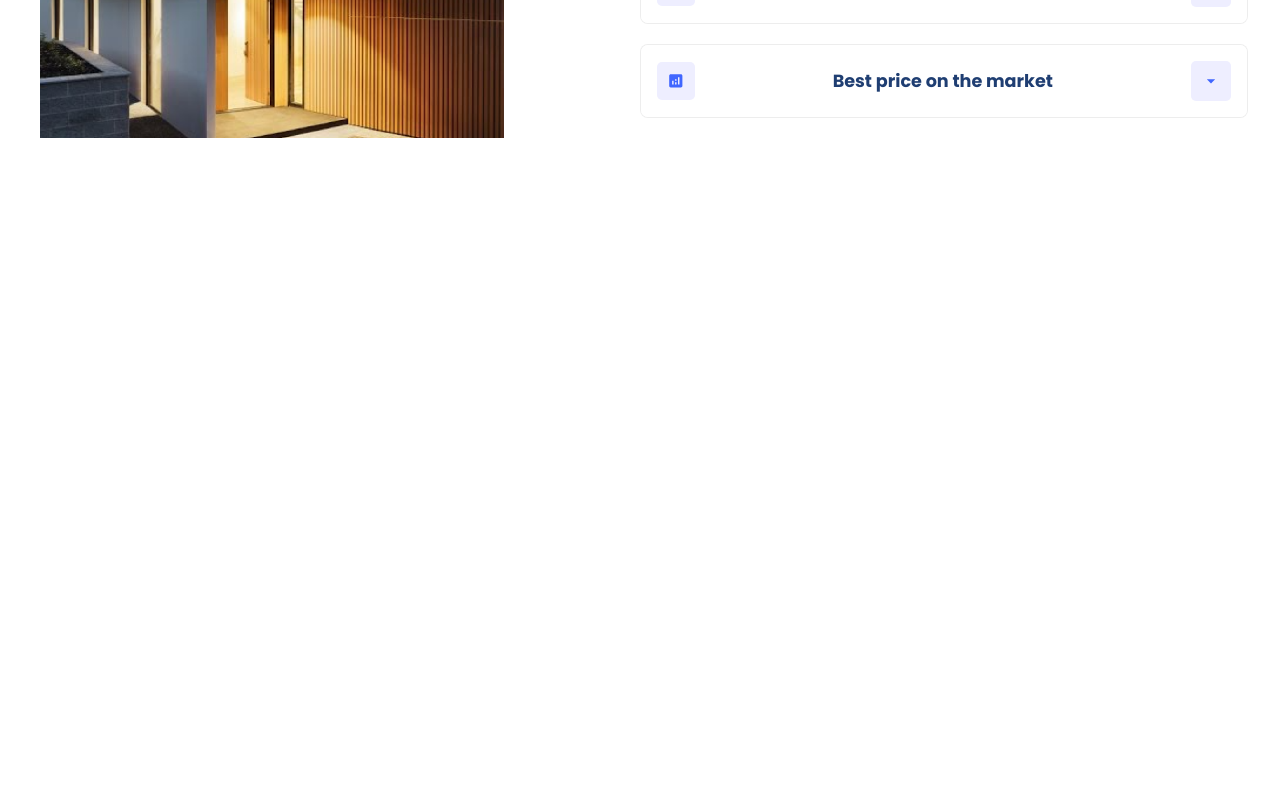
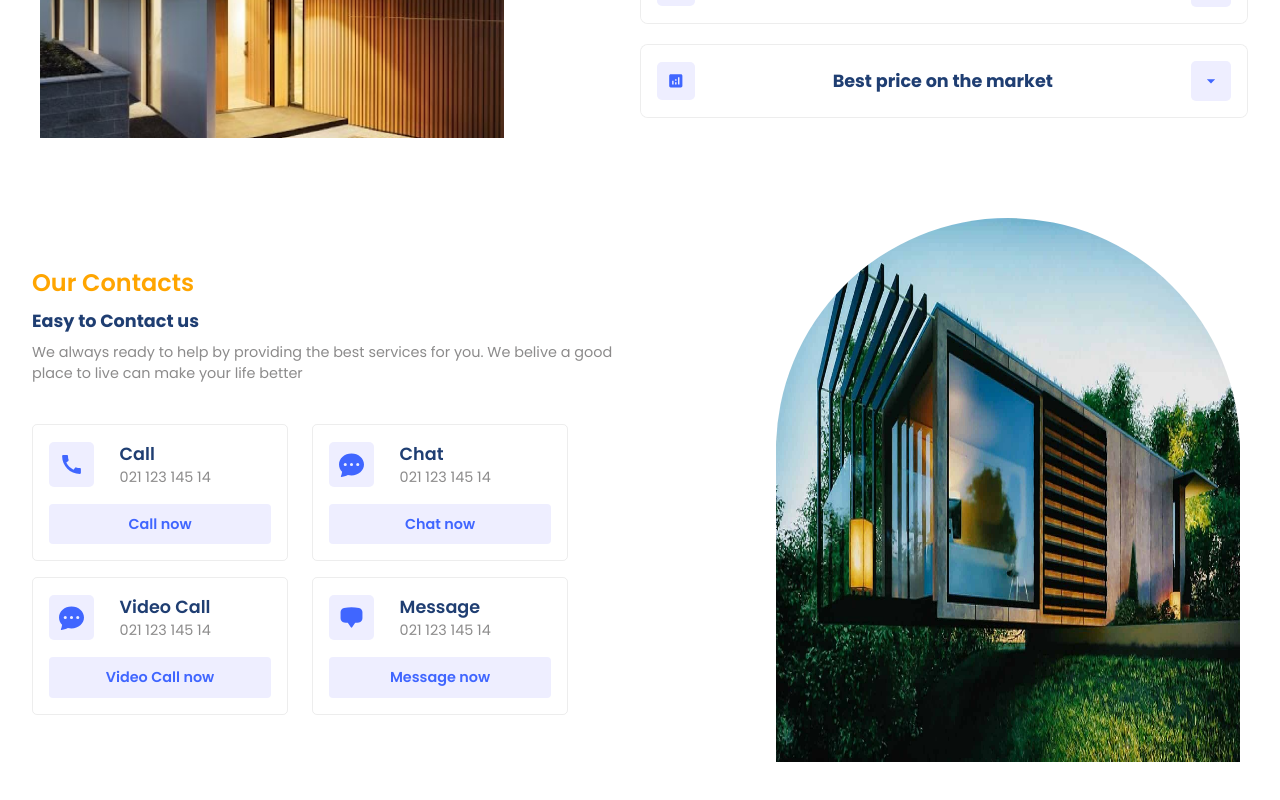
Before and after one commit to Adnan-Memos/Web-01, a React (Vite) app: page / in a window 1280 px wide. Shown: the part 1846-2646 px from the top of the page. Before the commit the page ends 2024 px from the top, so only its background shows below. Built offline with nearby package versions, Linux system fonts and the light colour scheme; a web font is replaced by a local one.

Commit message:
Contact Section Completed

```diff
--- a/src/App.jsx
+++ b/src/App.jsx
@@ -4,6 +4,7 @@ import './App.css';
 import Companies from "./components/Companies/Companies";
 import Residencies from "./components/Residencies/Residencies";
 import Value from "./components/Value/Value";
+import Contact from "./components/Contact/Contact";
 
 function App() {
   return (
@@ -16,6 +17,7 @@ function App() {
         <Companies/>
         <Residencies/>
         <Value/>
+        <Contact/>
     </div>
   );
 };
--- /dev/null
+++ b/src/components/Contact/Contact.css
@@ -0,0 +1,75 @@
+.c-container {
+    justify-content: space-between;
+  }
+  .c-container > div {
+    flex: 1;
+  }
+  .c-right {
+    width: 100%;
+  }
+  .c-left {
+    gap: 0.5rem;
+  }
+  .contactModes {
+    margin-top: 2rem;
+    gap: 1rem;
+  }
+  .contactModes .row {
+    gap: 1.5rem;
+  }
+  .mode {
+    width: 16rem;
+    padding: 1rem;
+    border: 0.8px solid rgba(128, 128, 128, 0.143);
+    border-radius: 5px;
+    gap: 1rem;
+    transition: all 300ms ease-in;
+  }
+  .mode .button {
+    width: 100%;
+    background: var(--lightBlue);
+    color: var(--blue);
+    font-size: 0.9rem;
+    font-weight: 600;
+  }
+  .mode > :nth-child(1) {
+    width: 100%;
+    gap: 1.6rem;
+  }
+  .mode .detail .primaryText {
+    font-size: 1.1rem;
+    font-weight: 600;
+  }
+
+  .mode:hover {
+    scale: 1.1;
+    box-shadow: var(--shadow);
+  }
+
+  .mode .button:hover {
+    background: var(--blue-gradient);
+    color: white;
+    scale: 0.8;
+  }
+
+  @media (max-width: 1024px) {
+    .c-container {
+      flex-direction: column;
+    }
+    .c-right {
+      justify-content: center;
+    }
+  }
+  @media (max-width: 1024px)
+  {
+      .contactModes{
+          width: 100%;
+      }
+      .row{
+          flex-direction: column;
+          width: 100%;
+      }
+      .mode{
+          width: 100%;
+      }
+  }
--- /dev/null
+++ b/src/components/Contact/Contact.jsx
@@ -0,0 +1,91 @@
+import React from "react";
+import "./Contact.css";
+import { MdCall } from "react-icons/md";
+import { BsFillChatDotsFill } from "react-icons/bs";
+import { HiChatBubbleBottomCenter } from 'react-icons/hi2'
+
+const Contact = () => {
+  return (
+    <div id="contact-us" className="c-wrapper">
+      <div className="paddings innerWidth flexCenter c-container">
+        {/* left side */}
+        <div className="flexColStart c-left">
+          <span className="orangeText">Our Contacts</span>
+          <span className="primaryText">Easy to Contact us</span>
+          <span className="secondaryText">
+            We always ready to help by providing the best services for you. We
+            belive a good place to live can make your life better
+          </span>
+
+          <div className="flexColStart contactModes">
+            {/* first row */}
+            <div className="flexStart row">
+              <div className="flexColCenter mode">
+                <div className="flexStart">
+                  <div className="flexCenter icon">
+                    <MdCall size={25} />
+                  </div>
+                  <div className="flexColStart detail">
+                    <span className="primaryText">Call</span>
+                    <span className="secondaryText">021 123 145 14</span>
+                  </div>
+                </div>
+                <div className="flexCenter button">Call now</div>
+              </div>
+
+              <div className="flexColCenter mode">
+                <div className="flexStart">
+                  <div className="flexCenter icon">
+                    <BsFillChatDotsFill size={25} />
+                  </div>
+                  <div className="flexColStart detail">
+                    <span className="primaryText">Chat</span>
+                    <span className="secondaryText">021 123 145 14</span>
+                  </div>
+                </div>
+                <div className="flexCenter button">Chat now</div>
+              </div>
+            </div>
+
+            {/* second row */}
+            <div className="flexStart row">
+              <div className="flexColCenter mode">
+                <div className="flexStart">
+                  <div className="flexCenter icon">
+                    <BsFillChatDotsFill size={25} />
+                  </div>
+                  <div className="flexColStart detail">
+                    <span className="primaryText">Video Call</span>
+                    <span className="secondaryText">021 123 145 14</span>
+                  </div>
+                </div>
+                <div className="flexCenter button">Video Call now</div>
+              </div>
+
+              <div className="flexColCenter mode">
+                <div className="flexStart">
+                  <div className="flexCenter icon">
+                    <HiChatBubbleBottomCenter size={25} />
+                  </div>
+                  <div className="flexColStart detail">
+                    <span className="primaryText">Message</span>
+                    <span className="secondaryText">021 123 145 14</span>
+                  </div>
+                </div>
+                <div className="flexCenter button">Message now</div>
+              </div>
+            </div>
+          </div>
+        </div>
+        {/* right side */}
+        <div className="flexEnd c-right">
+          <div className="image-container">
+            <img src="./contact.jpg" alt="" />
+          </div>
+        </div>
+      </div>
+    </div>
+  );
+};
+
+export default Contact;
```
